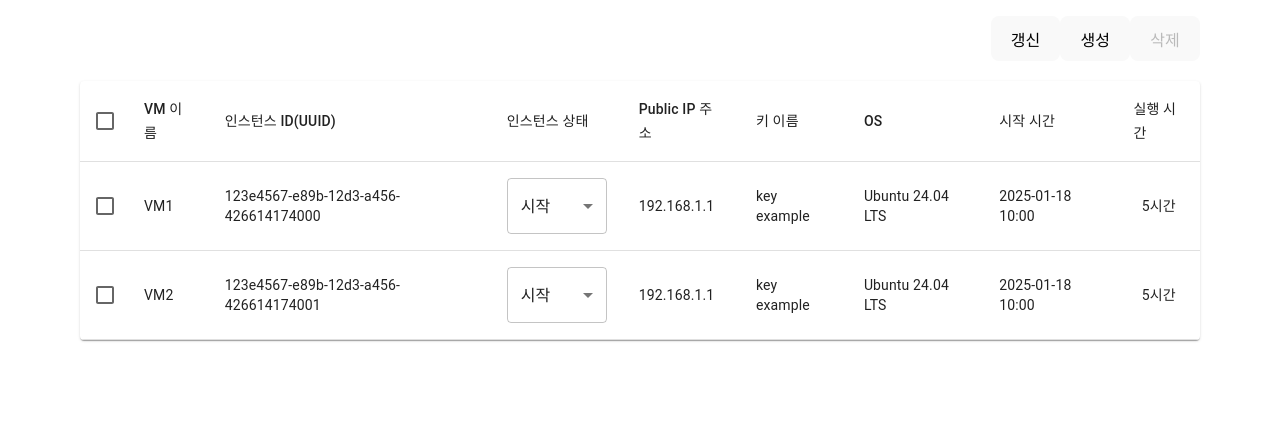
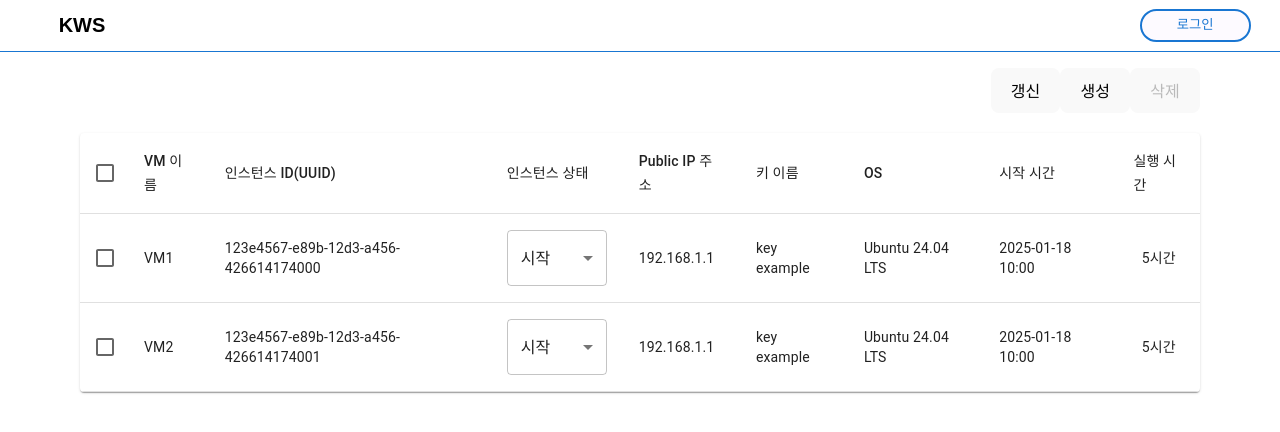
Before and after one commit to easy-cloud-Knet/KWS_FE, a React (Vite) app: page / in a window 1280 px wide. Shown: the top 432 px of the page. Built offline with nearby package versions, Linux system fonts and the light colour scheme; a web font is replaced by a local one.

Commit message:
FEAT: auth 관련 네비게이션 바 및 context 추가 - NavBar 생성 - axios, js-cookie 라이브러리 설치 및 AuthContext.tsx 작성

```diff
--- a/package.json
+++ b/package.json
@@ -15,9 +15,12 @@
     "@fontsource/pretendard": "^5.1.0",
     "@mui/icons-material": "^6.4.0",
     "@mui/material": "^6.4.0",
+    "@types/js-cookie": "^3.0.6",
     "@types/node": "^22.10.5",
     "@vitejs/plugin-react": "^4.3.4",
+    "axios": "^1.7.9",
     "guacamole-common-js": "^1.5.0",
+    "js-cookie": "^3.0.5",
     "react": "^18.3.1",
     "react-dom": "^18.3.1",
     "react-router-dom": "^7.1.1"
@@ -25,6 +28,7 @@
   "devDependencies": {
     "@eslint/js": "^9.17.0",
     "@rollup/plugin-commonjs": "^28.0.2",
+    "@types/axios": "^0.14.4",
     "@types/react": "^18.3.18",
     "@types/react-dom": "^18.3.5",
     "@types/react-router-dom": "^5.3.3",
--- /dev/null
+++ b/src/components/NavBar.css
@@ -0,0 +1,83 @@
+.navbar {
+  display: flex;
+  justify-content: space-between;
+  align-items: center;
+
+  height: 6.481vh;
+  padding-left: 4.583vw;
+  padding-right: 2.292vw;
+  font-family: "Noto_Sans_KR";
+  background-color: #ffffff;
+
+  border-bottom: 1px solid var(--blue);
+}
+
+.navbar a {
+  text-decoration: none;
+  color: black;
+}
+
+.navbar .navbar_logo {
+  display: flex;
+  align-items: center;
+  gap: 1.5rem;
+}
+
+.navbar .navbar_menu {
+  display: flex;
+  list-style: none;
+  padding-left: 0;
+}
+
+.navbar .navbar_menu li {
+  display: flex;
+  align-items: center;
+
+  padding: 8px 30px;
+}
+
+.navbar .navbar_menu .li {
+  color: #000;
+
+  /* H5/Regular */
+  font-family: "Noto Sans KR";
+  font-size: 1.852vh;
+  font-style: normal;
+  font-weight: 400;
+  line-height: 2.593vh; /* 140% */
+}
+
+.navbar .navbar_login {
+  display: flex;
+  align-items: center;
+
+  position: relative;
+}
+
+.navbar .navbar_login img {
+  height: 2.593vh;
+
+  position: absolute;
+  left: -4vw;
+  cursor: pointer;
+}
+
+.navbar .signin_btn {
+  border-radius: 30px;
+  border: 2.5px solid var(--blue);
+  width: 13.889vh;
+  height: 4.074vh;
+  background-color: #fdfaff;
+
+  cursor: pointer;
+
+  color: var(--blue);
+
+  /* Paragraph/Large/Regular */
+  font-size: 1.667vh;
+  font-style: normal;
+  font-weight: 500;
+  line-height: 2.593vh; /* 155.556% */
+
+  text-align: center;
+}
--- /dev/null
+++ b/src/components/NavBar.tsx
@@ -0,0 +1,63 @@
+import { useContext } from "react";
+import { Link } from "react-router-dom";
+import { useLocation, useNavigate } from "react-router-dom";
+
+import AuthContext from "../contexts/AuthContext";
+
+import "./NavBar.css";
+
+const NavBar = () => {
+  const { isAuthenticated, logout } = useContext(AuthContext);
+  const navigate = useNavigate();
+  const location = useLocation();
+
+  const onClickLink = (event: React.MouseEvent<HTMLAnchorElement>, path: string): void => {
+    if (location.pathname === path) {
+      event.preventDefault(); // 링크 기본 동작 block
+      window.location.reload(); // 새로고침 수행
+    } else {
+      navigate(path);
+    }
+  };
+
+  return (
+    <nav className="navbar">
+      <Link
+        to="/"
+        className="navbar_logo h5-bold"
+        onClick={(event) => {
+          onClickLink(event, "/");
+        }}
+      >
+        KWS
+      </Link>
+      {!isAuthenticated ? (
+        <div className="navbar_login">
+          <button
+            onClick={() => {
+              navigate("/signin");
+            }}
+            className="signin_btn"
+          >
+            로그인
+          </button>
+        </div>
+      ) : (
+        <div className="navbar_login">
+          <button
+            onClick={() => {
+              // context 호출
+              logout();
+              navigate("/");
+            }}
+            className="signin_btn"
+          >
+            로그아웃
+          </button>
+        </div>
+      )}
+    </nav>
+  );
+};
+
+export default NavBar;
--- /dev/null
+++ b/src/constants/tokenExpireTime.ts
@@ -0,0 +1,3 @@
+// AccessToken: 30 minutes, RefreshToken: 1 day
+export const ACCESS_TOKEN_EXP_TIME = 1 / 48;
+export const REFRESH_TOKEN_EXP_TIME = 1;
--- /dev/null
+++ b/src/contexts/AuthContext.tsx
@@ -0,0 +1,118 @@
+import Cookies from "js-cookie";
+import { createContext, useState, useEffect } from "react";
+import { useLocation } from "react-router-dom";
+
+// import { setupAxiosInterceptors } from "../utils/AxiosInterceptors";
+
+// import { SERVER_URL } from "../constants/ServerURL.ts";
+import { ACCESS_TOKEN_EXP_TIME, REFRESH_TOKEN_EXP_TIME } from "../constants/tokenExpireTime";
+
+const AuthContext = createContext({
+  isAuthenticated: false,
+  userNickname: "username",
+  // eslint-disable-next-line @typescript-eslint/no-unused-vars
+  login: (accessToken: string, refreshToken: string, userNickname: string) => {},
+  logout: () => {},
+  refreshAccessToken: async () => {},
+});
+
+export const AuthProvider = ({ children }: { children: React.ReactNode }) => {
+  const [isAuthenticated, setIsAuthenticated] = useState(false);
+  const [userNickname, setUserNickname] = useState(() => {
+    // 페이지 로드 시 로컬 스토리지에서 유저 닉네임을 불러옴
+    return localStorage.getItem("userNickname") || "username";
+  });
+
+  const location = useLocation();
+
+  useEffect(() => {
+    const accessToken = Cookies.get("accessToken");
+    const refreshToken = Cookies.get("refreshToken");
+    setIsAuthenticated(!!accessToken && !!refreshToken);
+  }, [location]);
+
+  const login = (accessToken: string, refreshToken: string, userNickname: string) => {
+    Cookies.set("accessToken", accessToken, {
+      expires: ACCESS_TOKEN_EXP_TIME,
+      secure: true,
+      sameSite: "Strict",
+    });
+    Cookies.set("refreshToken", refreshToken, {
+      expires: REFRESH_TOKEN_EXP_TIME,
+      secure: true,
+      sameSite: "Strict",
+    });
+
+    setUserNickname(userNickname);
+    localStorage.setItem("userNickname", userNickname);
+
+    setIsAuthenticated(true);
+  };
+
+  const logout = () => {
+    Cookies.remove("accessToken");
+    Cookies.remove("refreshToken");
+
+    setUserNickname("username");
+    localStorage.removeItem("userNickname");
+
+    setIsAuthenticated(false);
+  };
+
+  const refreshAccessToken = async () => {
+    const refreshToken = Cookies.get("refreshToken");
+    if (!refreshToken) {
+      logout();
+      return;
+    }
+
+    // try {
+    //   const response = await axios.post(
+    //     `${SERVER_URL}auth/newToken`,
+    //     {},
+    //     {
+    //       headers: {
+    //         Authorization: `Bearer ${refreshToken}`,
+    //       },
+    //     }
+    //   );
+    //   const { accessToken } = response.data;
+    //   Cookies.set("accessToken", accessToken, {
+    //     expires: ACCESS_TOKEN_EXP_TIME,
+    //     secure: true,
+    //     sameSite: "Strict",
+    //   });
+    setIsAuthenticated(true);
+    //   return accessToken;
+    // } catch (error) {
+    //   console.error("Access token refresh failed:", error);
+    //   logout();
+    //   return;
+    // }
+  };
+
+  useEffect(() => {
+    // Axios 인터셉터 설정
+    // setupAxiosInterceptors({
+    //   refreshAccessToken,
+    //   logout,
+    // });
+    // eslint-disable-next-line react-hooks/exhaustive-deps
+  }, []);
+
+  return (
+    <AuthContext.Provider
+      value={{
+        isAuthenticated,
+        userNickname,
+        login,
+        logout,
+        refreshAccessToken,
+      }}
+    >
+      {children}
+    </AuthContext.Provider>
+  );
+};
+
+export default AuthContext;
--- a/src/layouts/DefaultLayout.tsx
+++ b/src/layouts/DefaultLayout.tsx
@@ -1,12 +1,17 @@
 import { Outlet } from "react-router-dom";
+
+import NavBar from "../components/NavBar";
 
 import "./DefaultLayout.css";
 
 const DefaultLayout: React.FC = () => {
   return (
-    <div className="__default-layout__">
-      <Outlet />
-    </div>
+    <>
+      <NavBar />
+      <div className="__default-layout__">
+        <Outlet />
+      </div>
+    </>
   );
 };
 
```
Also changed, not shown: 1 other file (tests, documents, lock files or other folders).
